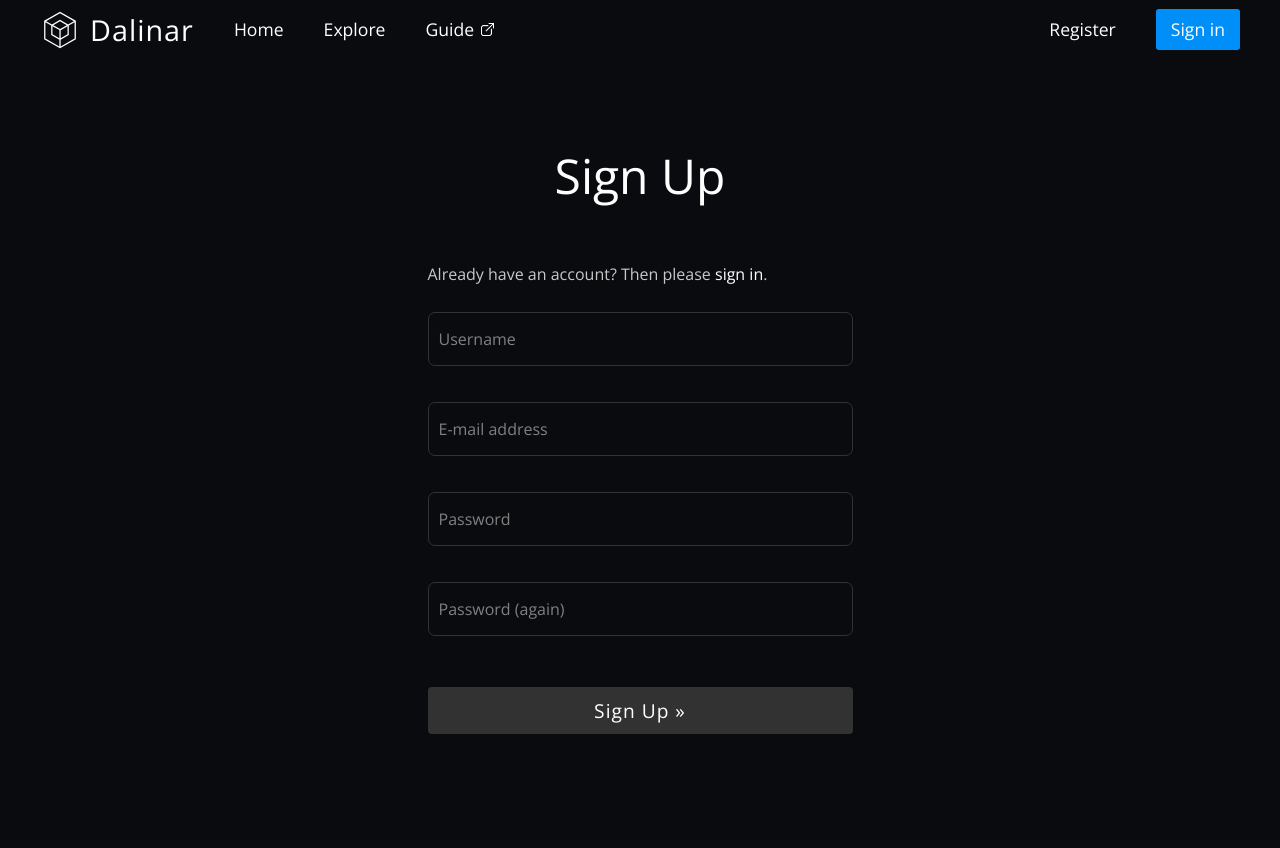
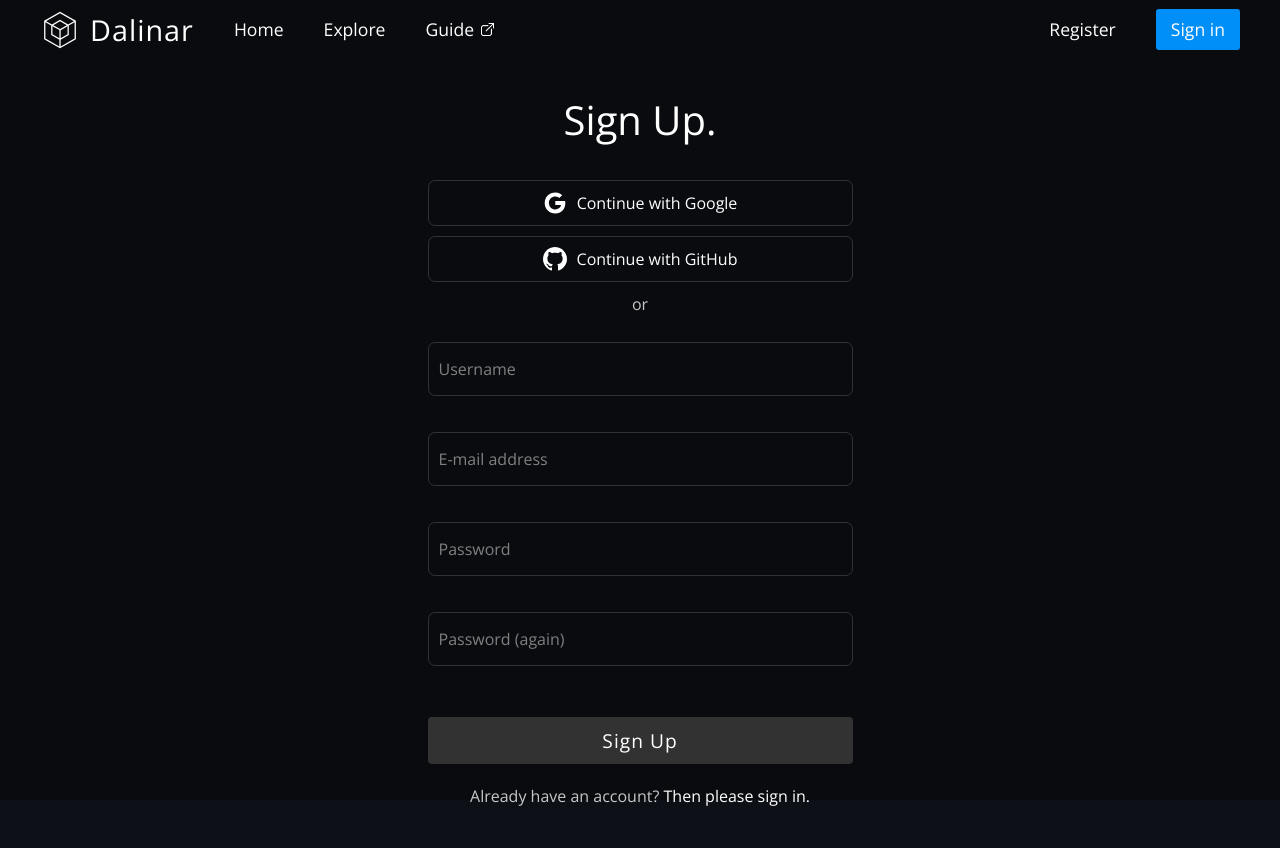
Before and after one commit to 03axdov/Dalinar-Heroku, a Django app: page /accounts/signup/ in a window 1280 px wide. Before the commit the page ends 734 px from the top, so only its background shows below. Run offline with Django 4.2, Linux system fonts and the light colour scheme; parts of the project's set-up code (start-up, migrations or seed data) failed here and were passed over; some libraries are stand-ins or nearby versions.

Commit message:
Set up Google auth

```diff
--- a/Dalinar/urls.py
+++ b/Dalinar/urls.py
@@ -9,6 +9,3 @@ urlpatterns = [
     path("accounts/", include("allauth.urls")),
     path("", include("frontend.urls")),
 ]
-
-if settings.DEBUG:  # Only serve media files during development
-    urlpatterns += static(settings.MEDIA_URL, document_root=settings.MEDIA_ROOT)
--- a/frontend/static/css/index.css
+++ b/frontend/static/css/index.css
@@ -177,6 +177,7 @@ input[type="checkbox"]:checked {
     background: url("../images/checked.jpg");
     background-repeat: no-repeat;
     background-size: cover;
+    border: none;
 }
 
 input[type=radio] {
@@ -418,3 +419,10 @@ input {
         border-radius: 3px;
     }
 }
+
+.accounts-logo {
+    height: 100%;
+    display: flex;
+    flex-direction: row;
+    align-items: center;
+}
--- a/frontend/static/css/pages/accounts.css
+++ b/frontend/static/css/pages/accounts.css
@@ -6,7 +6,7 @@
     justify-content: center;
     align-items: start;
     box-sizing: border-box;
-    padding-top: 100px;
+    padding-top: 50px;
     background: var(--background-dark);
 }
 
@@ -60,6 +60,10 @@ input:-webkit-autofill:active {
     transition: background-color 5000s ease-in-out 0s;
 }
 
+input:focus {
+    border-color: var(--border-light);
+}
+
 
 button {
     width: 100%;
@@ -75,8 +79,14 @@ button {
     cursor: pointer;
 }
 
-.form-button:hover {
+.form-button {
+    margin-bottom: 0;
+}
+
+.form-button:hover, .password_reset input:nth-of-type(2):hover {
+    cursor: pointer;
     background-color: var(--blue-dark);
+    border-color: transparent;
 }
 
 .form-link {
@@ -91,8 +101,8 @@ button {
 .accounts-form-container h1 {
     margin-top: 0;
     text-align: center;
-    margin-bottom: 50px;
-    font-size: 3rem;
+    margin-bottom: 30px;
+    font-size: 2.5rem;
     font-weight: 500; /* Bold */
 }
 
@@ -166,22 +176,11 @@ label {
     display: block;
 }
 
-.accounts-logo {
-    height: 50px;
-    width: 50px;
-    margin-right: 10px;
-}
-
 .accounts-title {
     margin-top: 0;
     display: flex;
     flex-direction: row;
     align-items: center;
-}
-
-/* As the email server is not yet set up */
-a.button.secondaryAction {
-    display: none;
 }
 
 .login-or {
@@ -226,12 +225,13 @@ a.button.secondaryAction {
 }
 
 .provider-logo {
-    height: 20px;
-    width: 20px;
-    margin-right: 7px;
+    height: 24px;
+    width: 24px;
+    margin-right: 10px;
 }
 
 .form-note {
     text-align: center;
     margin: 0;
+    margin-top: 20px;
 }
--- a/frontend/static/css/pages/landing.css
+++ b/frontend/static/css/pages/landing.css
@@ -90,7 +90,7 @@
     font-size: 2.7rem;
     font-weight: 500;
     margin: 0;
-    margin-top: 150px;
+    margin-top: 15%;
     width: 675px;
     max-width: 80%;
     text-align: start;
--- a/templates/account/base.html
+++ b/templates/account/base.html
@@ -40,7 +40,7 @@
     {% block body %}
 
     <nav id="toolbar" class="toolbar-landing">
-      <img id="toolbar-logo" src={% static 'images/logoWhite.svg' %} />
+      <a class="accounts-logo" href="/"><img id="toolbar-logo" src={% static 'images/logoWhite.svg' %} /></a>
       <a href="/" class="toolbar-text toolbar-title">Dalinar</a>
 
       <a href="/home" class="toolbar-text">Home</a>
--- a/templates/account/login.html
+++ b/templates/account/login.html
@@ -4,7 +4,7 @@
 {% block head_title %}{% trans "Sign In" %}{% endblock %}
 
 {% block content %}
-  <h1>{% trans "Sign In" %}</h1>
+  <h1>{% trans "Sign In." %}</h1>
 
   {% include "socialaccount/snippets/provider_list.html" with process="login" %}
 
@@ -20,5 +20,7 @@
     <a href="{% url 'account_signup' %}">{% trans "Create one." %}</a>
   </p>
 
-
+  <p class="form-note">
+    <a href="{% url 'account_reset_password' %}">{% trans "Forgot your password?" %}</a>
+  </p>
 {% endblock %}
--- /dev/null
+++ b/templates/account/signup.html
@@ -0,0 +1,23 @@
+{% extends "account/base.html" %}
+{% load i18n %}
+{% load account %}
+
+{% block head_title %}{% trans "Sign Up" %}{% endblock %}
+
+{% block content %}
+  <h1>{% trans "Sign Up." %}</h1>
+
+  {% include "socialaccount/snippets/provider_list.html" with process="signup" %}
+
+  <form method="POST" action="{% url 'account_signup' %}" class="signup">
+    {% csrf_token %}
+    {{ form.as_p }}
+
+    <button type="submit" class="form-button">{% trans "Sign Up" %}</button>
+
+    <p class="form-note">
+      {% trans "Already have an account?" %}
+      <a href="{% url 'account_login' %}">{% trans "Then please sign in." %}</a>
+    </p>
+  </form>
+{% endblock %}
```
Also changed, not shown: Dalinar/settings.py (+9 -7 lines), frontend/static/images/social/github.svg (added), 1 other file.
